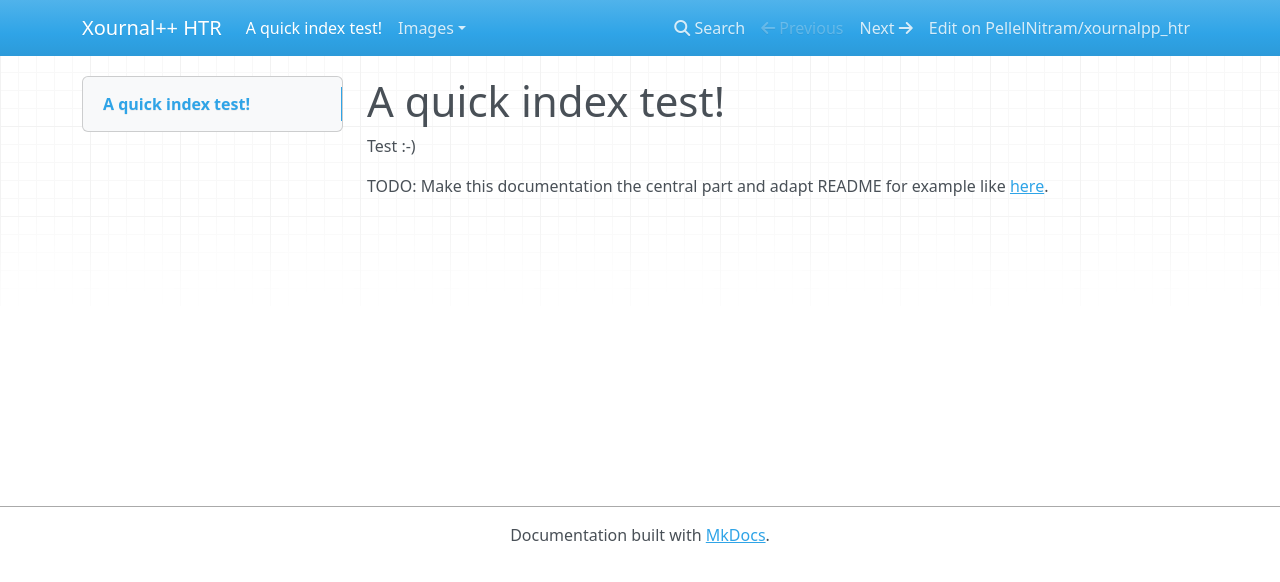
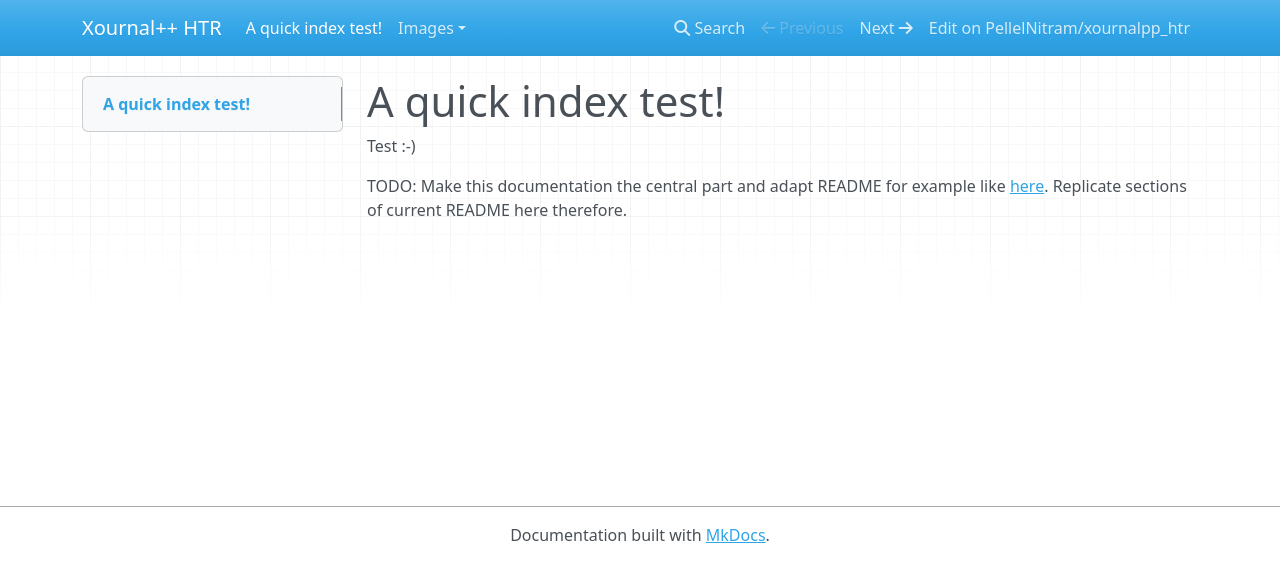
Before and after one commit to PellelNitram/xournalpp_htr, an MkDocs documentation site: the page built from docs/index.md, in a window 1280 px wide. Shown: the top 582 px of the page. Built offline with MkDocs 1.6.1, drawn with Linux system fonts in a browser that asks for light colours; nearby versions of some CDN libraries.

Commit message:
Work on documentation index page.

```diff
--- a/docs/index.md
+++ b/docs/index.md
@@ -2,4 +2,4 @@
 
 Test :-)
 
-TODO: Make this documentation the central part and adapt README for example like [here](https://github.com/jaredpalmer/formik).
+TODO: Make this documentation the central part and adapt README for example like [here](https://github.com/jaredpalmer/formik). Replicate sections of current README here therefore.
```
